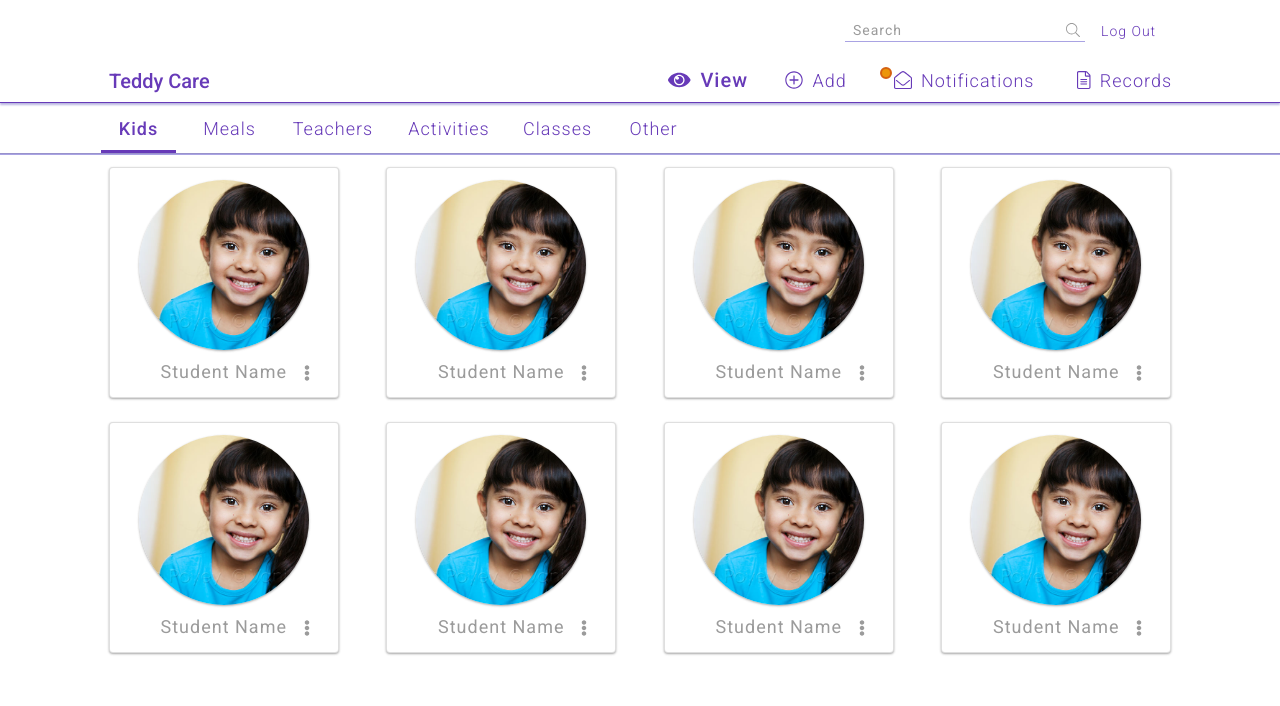
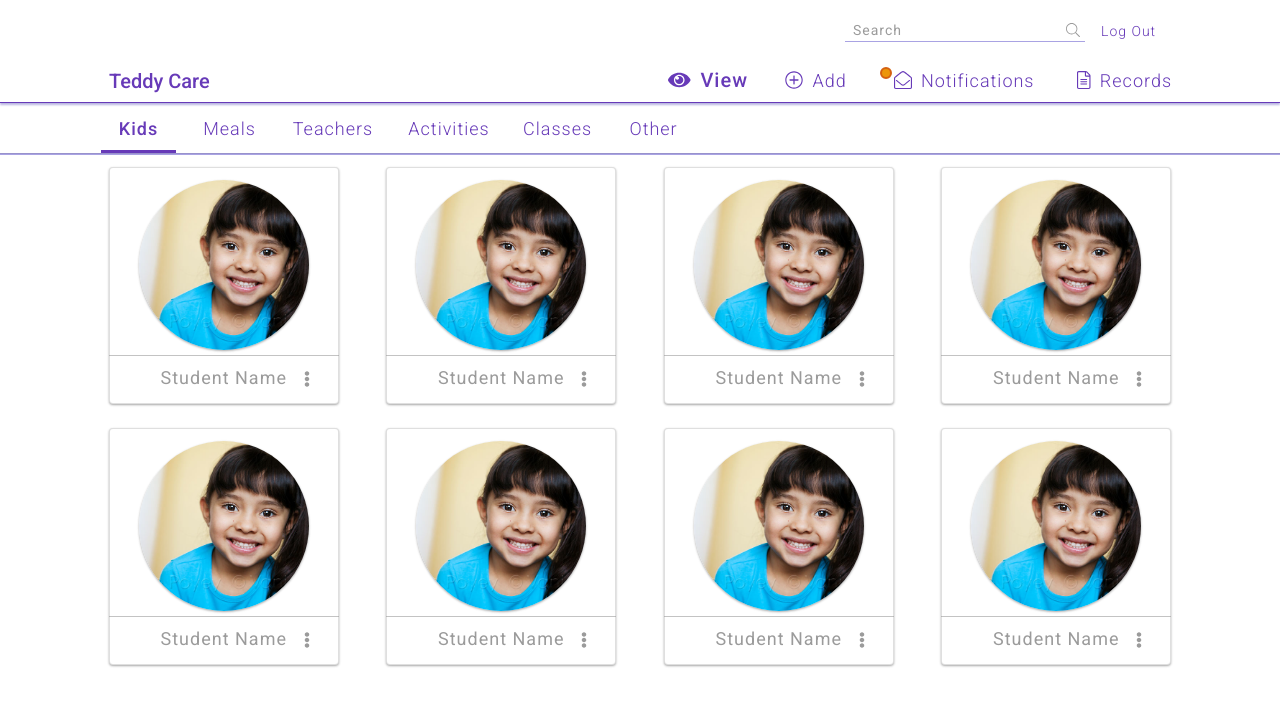
Before and after one commit to JohnGallego/SANTC-APP, an Angular app: page /view-kids in a window 1280 px wide. Shown: the top 706 px of the page. Built offline with nearby package versions, Linux system fonts and the light colour scheme.

Commit message:
feat: add student card separator
closes #9

```diff
--- a/src/app/shared/student-card/student-card.component.html
+++ b/src/app/shared/student-card/student-card.component.html
@@ -2,7 +2,7 @@
   <div class="card-body d-flex flex-column justify-content-center align-items-center">
 
     <div class="img-circle" [ngStyle]="{'background-image': 'url(./assets/img/kids01.jpg)' }"></div>
-
+    <div class="separator"></div>
     <div class="name-container">
       <p class="name text-center mt-2 mb-0">Student Name</p>
       <div ngbDropdown class="drop-down-container d-inline-block">
--- a/src/app/shared/student-card/student-card.component.scss
+++ b/src/app/shared/student-card/student-card.component.scss
@@ -8,6 +8,14 @@
 
   .card-body {
     padding: .75rem;
+  }
+
+  .separator {
+    background: #9B9B9B;
+    opacity: 0.6;
+    height: 1px;
+    width: 230px;
+    margin-top: 5px;
   }
 
 }
```
